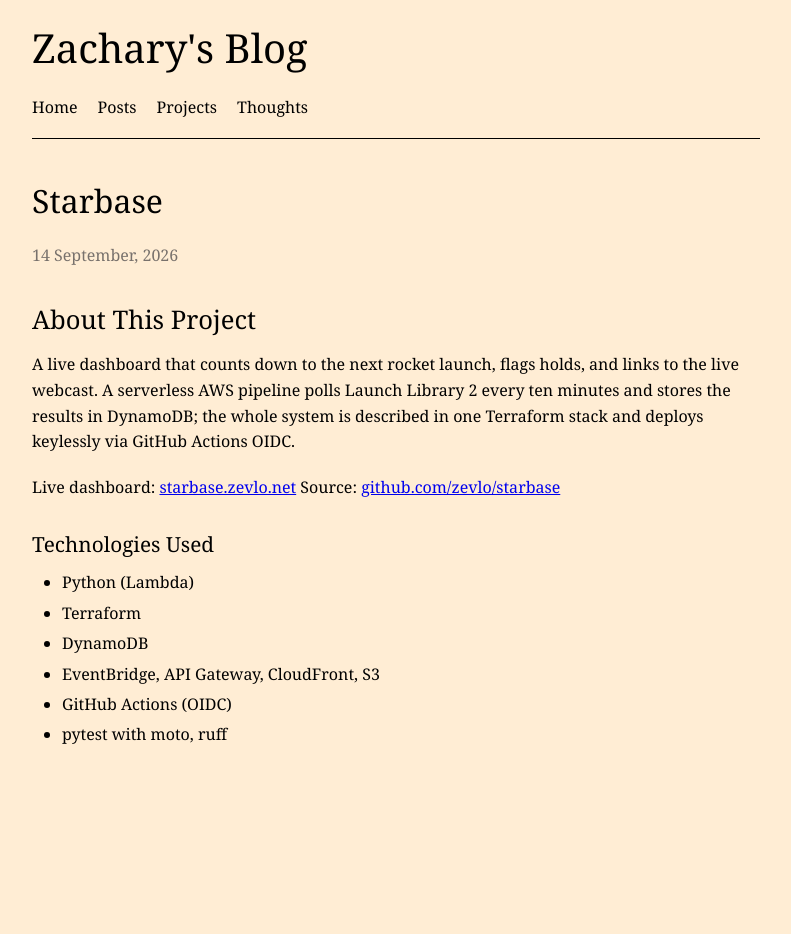
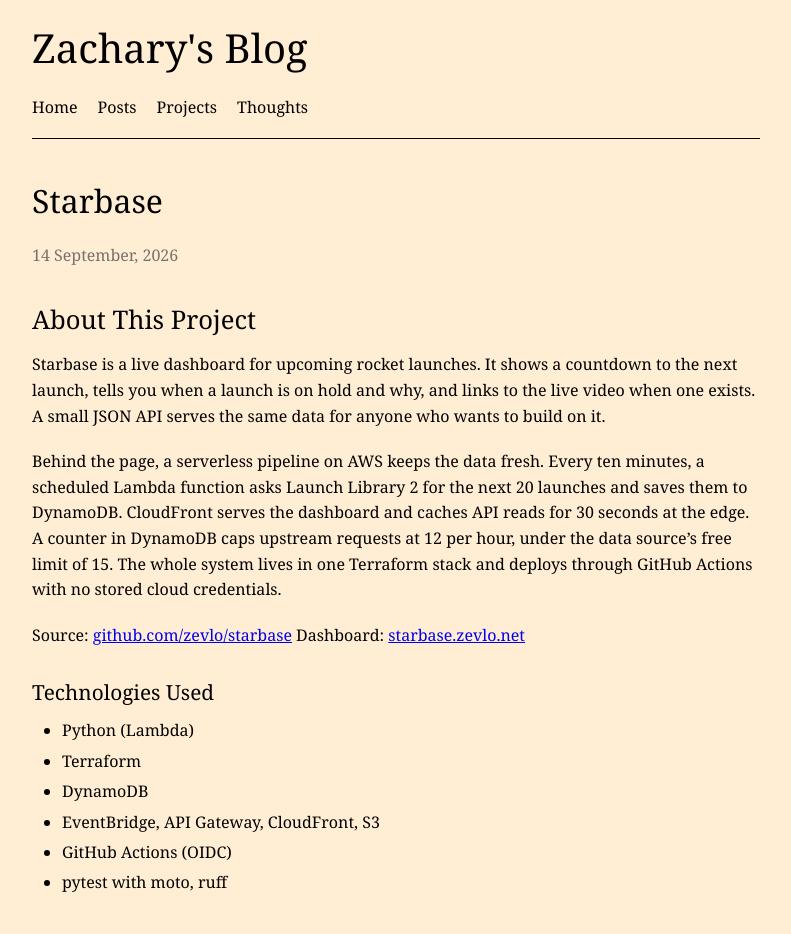
Before and after one commit to zevlo/zevlo.github.io, a Jekyll site: the page built from _projects/starbase.md, in a window 1280 px wide. Shown: the whole page, without its empty margins (244-1035 px from the left). Built offline with Jekyll 4.4.1, drawn with Linux system fonts in a browser that asks for light colours; before the commit the page ends 900 px from its top, so only the background shows below that.

Commit message:
expand project about sections, order projects newest first

```diff
--- a/_projects/starbase.md
+++ b/_projects/starbase.md
@@ -9,13 +9,21 @@ demo_url: "https://starbase.zevlo.net"
 
 ## About This Project
 
-A live dashboard that counts down to the next rocket launch, flags holds,
-and links to the live webcast. A serverless AWS pipeline polls Launch Library 2
-every ten minutes and stores the results in DynamoDB; the whole system is
-described in one Terraform stack and deploys keylessly via GitHub Actions OIDC.
+Starbase is a live dashboard for upcoming rocket launches. It shows a countdown
+to the next launch, tells you when a launch is on hold and why, and links to
+the live video when one exists. A small JSON API serves the same data for
+anyone who wants to build on it.
 
-Live dashboard: [starbase.zevlo.net](https://starbase.zevlo.net)
+Behind the page, a serverless pipeline on AWS keeps the data fresh. Every ten
+minutes, a scheduled Lambda function asks Launch Library 2 for the next 20
+launches and saves them to DynamoDB. CloudFront serves the dashboard and caches
+API reads for 30 seconds at the edge. A counter in DynamoDB caps upstream
+requests at 12 per hour, under the data source's free limit of 15. The whole
+system lives in one Terraform stack and deploys through GitHub Actions with no
+stored cloud credentials.
+
 Source: [github.com/zevlo/starbase](https://github.com/zevlo/starbase)
+Dashboard: [starbase.zevlo.net](https://starbase.zevlo.net)
 
 ### Technologies Used
 
--- a/projects.html
+++ b/projects.html
@@ -3,7 +3,7 @@ layout: default
 title: Projects
 ---
 <section class="project-list">
-    {% for project in site.projects %}
+    {% for project in site.projects reversed %}
     <article class="project-item">
         <h2><a href="{{ project.url | relative_url }}">{{ project.title }}</a></h2>
         <p>{{ project.description | default: project.excerpt }}</p>
```
Also changed, not shown: _projects/sockets-in-c.md (+9 -4 lines).
